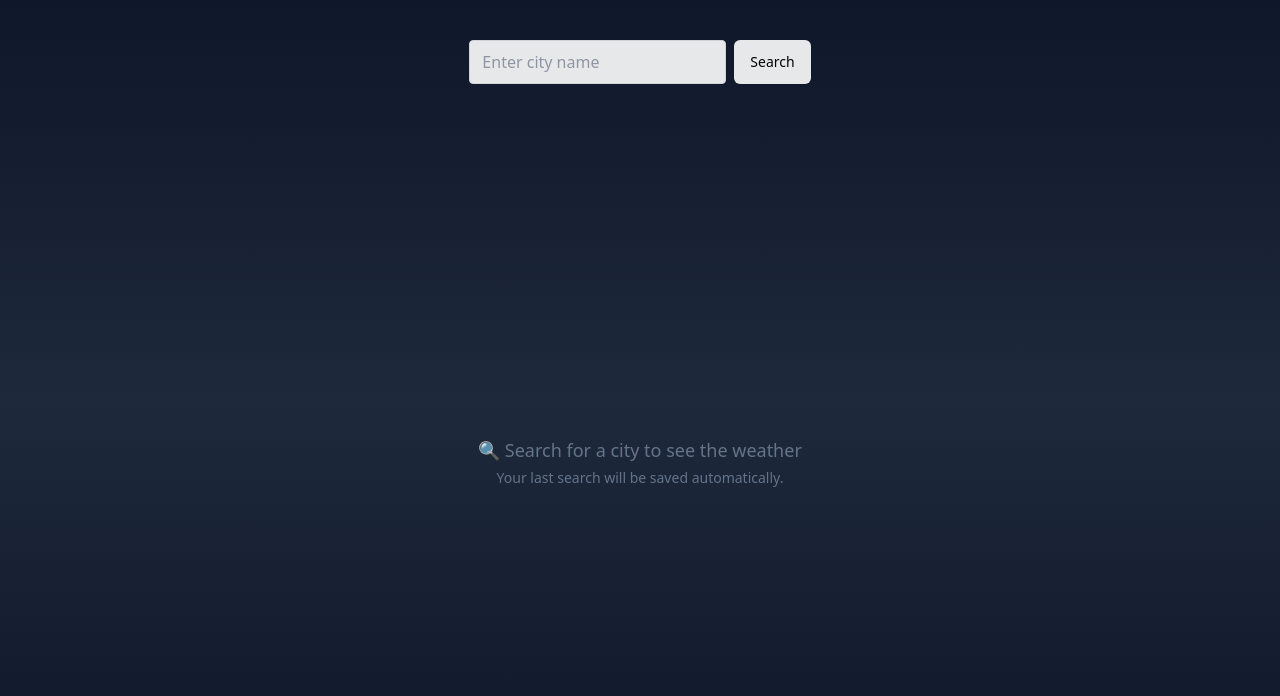
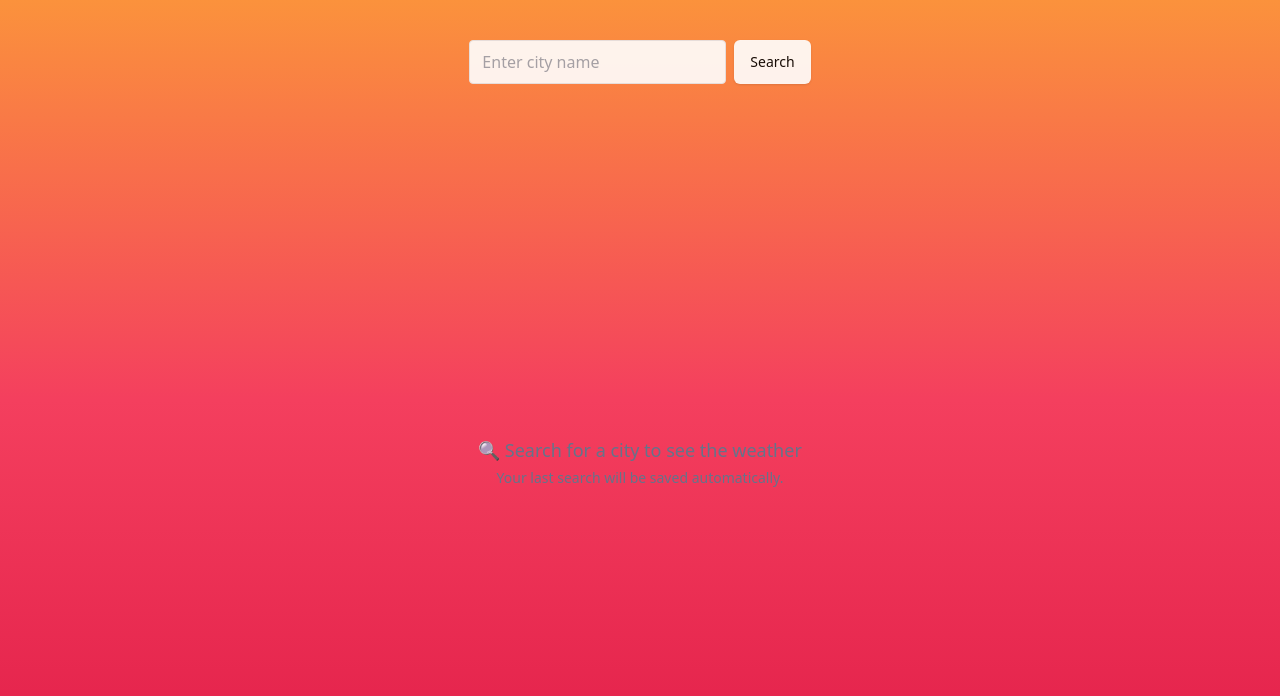
Before and after one commit to hahuynh28/weather-app, a React (Vite) app: page / in a window 1280 px wide. Shown: the top 696 px of the page. Built offline with nearby package versions, Linux system fonts and the light colour scheme.

Commit message:
fix background layout and clean up weather card

```diff
--- a/src/App.jsx
+++ b/src/App.jsx
@@ -7,6 +7,9 @@ function App() {
   const [weather, setWeather] = useState(null);
   const [loading, setLoading] = useState(false);
   const [error, setError] = useState("");
+
+  const temp = weather?.main?.temp;
+  const isCold = temp < 15;
 
   async function handleSearch(city) {
     try {
@@ -35,7 +38,15 @@ function App() {
   }, []);
 
   return (
-    <div className="min-h-screen flex flex-col items-center bg-gradient-to-b from-slate-900 via-slate-800 to-slate-900 text-white">
+    <div
+      className={`min-h-screen flex flex-col items-center text-white
+      ${
+        isCold
+          ? "bg-gradient-to-b from-sky-900 via-slate-800 to-slate-900"
+          : "bg-gradient-to-b from-orange-400 via-rose-500 to-rose-600"
+      }
+    `}
+    >
       <div className="mt-10 opacity-90">
         <SearchBox onSearch={handleSearch} disabled={loading} />
       </div>
--- a/src/components/WeatherCard.jsx
+++ b/src/components/WeatherCard.jsx
@@ -5,8 +5,16 @@ import { MapPin } from "lucide-react";
 const WeatherCard = ({ weather }) => {
   if (!weather) return null;
 
-  const temp = Math.round(weather.main.temp); // Round temperature for cleaner UI
-  const desc = weather.weather?.[0]?.description; // Safely access weather description
+  function getWeatherIcon(code) {
+    if (code === 0) return "☀️";
+    if ([1, 2, 3].includes(code)) return "☁️";
+    if (code >= 51 && code <= 67) return "🌧️";
+    if (code >= 71 && code <= 77) return "❄️";
+    return "🌤️";
+  }
+
+  const temp = Math.round(weather.main.temp);
+  const desc = weather.weather?.[0]?.description;
 
   return (
     <div className="flex flex-col items-center text-center gap-3">
@@ -15,11 +23,12 @@ const WeatherCard = ({ weather }) => {
         <MapPin className="h-5 w-5" />
         <span>{weather.name}</span>
       </div>
-
       {/* Main temperature display */}
       <p className="text-7xl font-semibold tracking-tight drop-shadow">
         {temp}°C
       </p>
+
+      <p className="text-5xl">{getWeatherIcon(weather.weathercode)}</p>
 
       {/* Weather description */}
       <p className="text-sm text-white/70 mt-1">{desc}</p>
```
